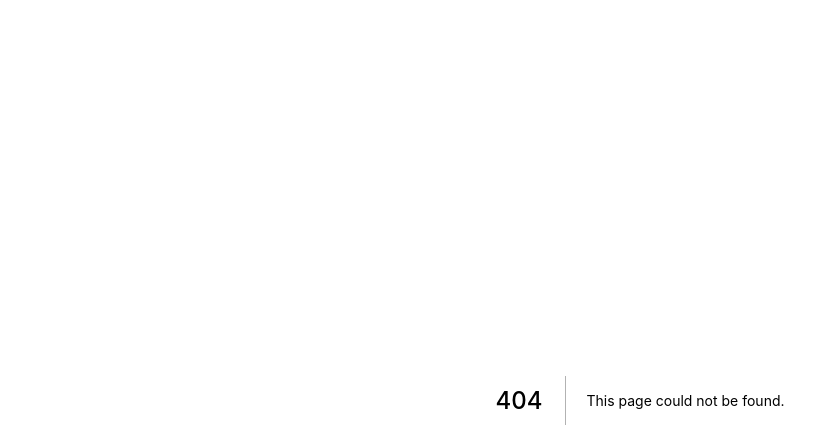
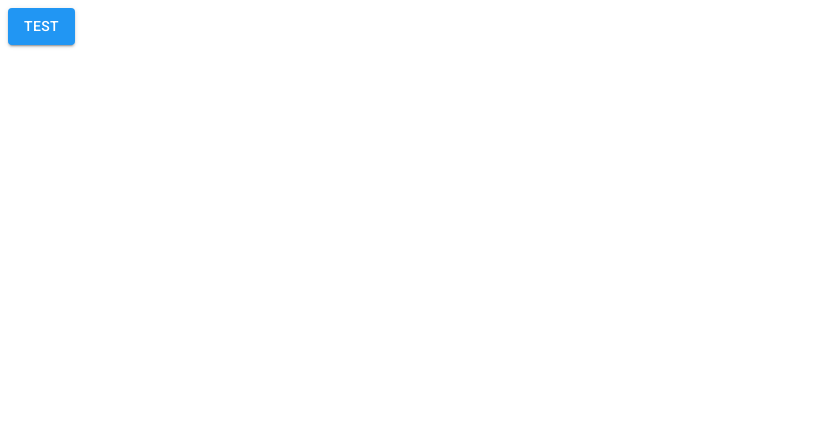
Before and after one commit to 3h4x/invoice-app-web, a Next.js app: page /about in a window 1280 px wide. Before the commit this address had no page. Shown: the top 448 px of the page, without its empty margins (0-840 px from the left). Built offline with nearby package versions, Linux system fonts and the light colour scheme.

Commit message:
Add document and about

```diff
--- /dev/null
+++ b/pages/_document.tsx
@@ -0,0 +1,21 @@
+import Document, { Html, Head, Main, NextScript } from 'next/document'
+
+class MyDocument extends Document {
+  render() {
+    return (
+      <Html>
+        <Head>
+          <link rel='icon' href='/favicon.ico' />
+          <link rel='stylesheet' href='https://fonts.googleapis.com/css?family=Roboto:300,400,500,700&display=swap' />
+          <link rel='stylesheet' href='https://fonts.googleapis.com/icon?family=Material+Icons' />
+        </Head>
+        <body>
+          <Main />
+          <NextScript />
+        </body>
+      </Html>
+    )
+  }
+}
+
+export default MyDocument
--- /dev/null
+++ b/pages/about.tsx
@@ -0,0 +1,9 @@
+import Button from '@mui/material/Button'
+
+export default function About() {
+  return (
+    <div>
+      <Button variant='contained'>test</Button>
+    </div>
+  )
+}
```
Also changed, not shown: .eslintrc.js (added), 1 other file (tests, documents, lock files or other folders).
